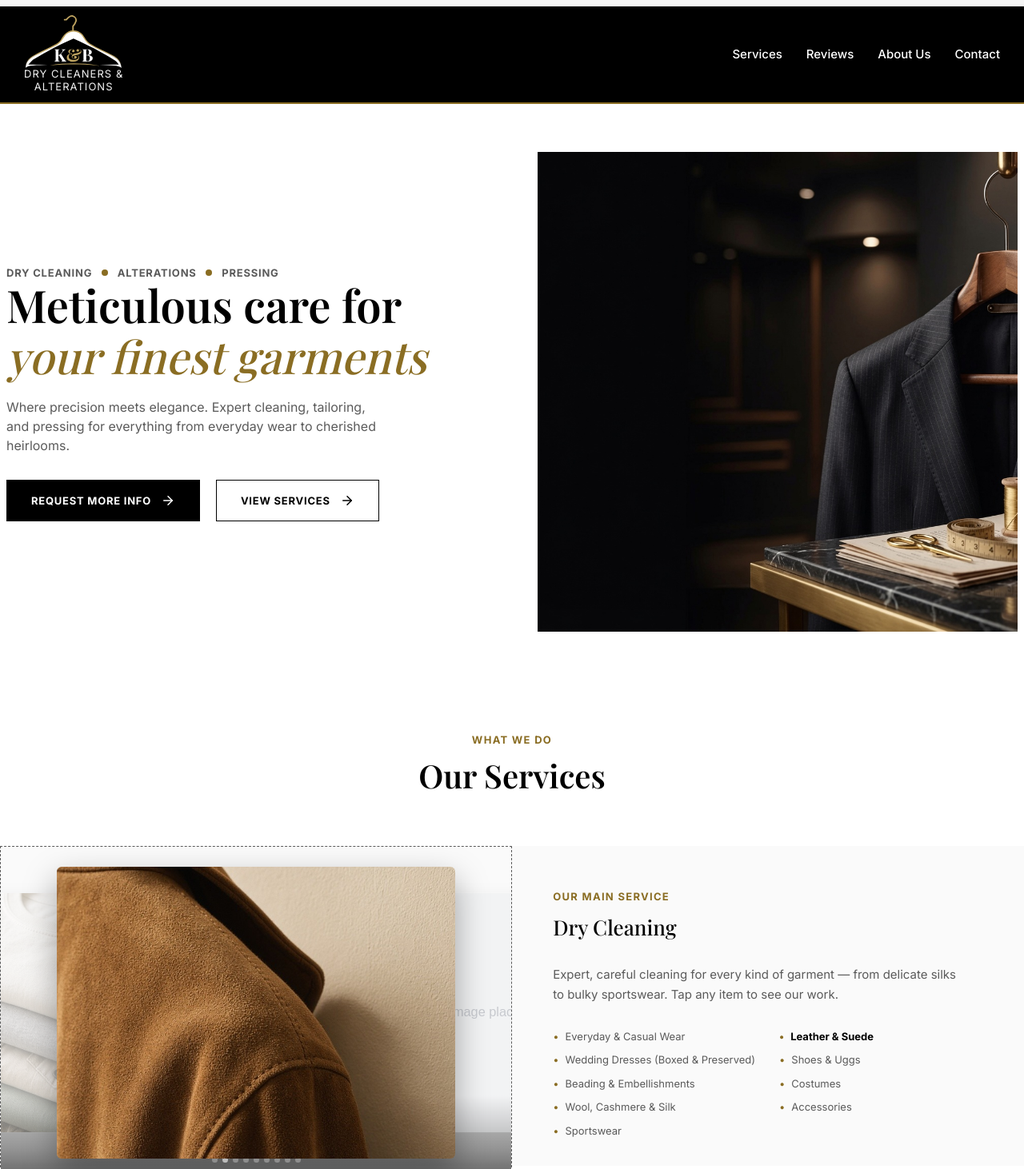
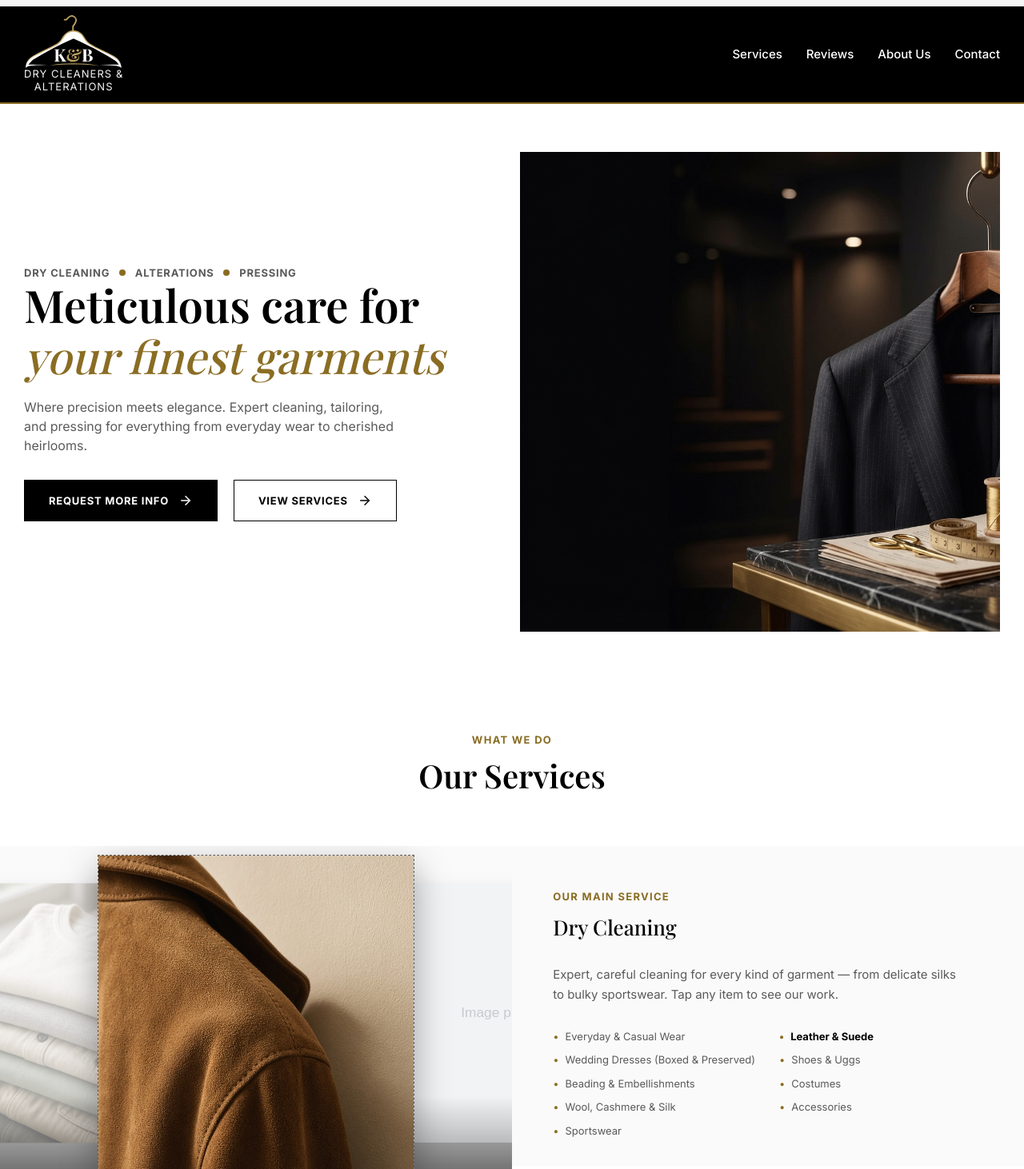
Before and after one commit to notEmmi/kandb, a React (Vite) app: page / in a window 1280 px wide. Shown: the part 28-1490 px from the top of the page at 80% size. Built offline with nearby package versions, Linux system fonts and the light colour scheme; a web font is replaced by a local one.

Commit message:
Refactor drycleaning media styles: remove border from default state and add dashed border to active slide for improved visibility

```diff
--- a/src/App.css
+++ b/src/App.css
@@ -184,7 +184,7 @@ section {
   padding: var(--space-12) 0;
 }
 
-.hero, .about, .contact-content {
+.hero, .about, .contact-content, .reviews {
   display: flex;
   flex-direction: row;
   align-items: center;
@@ -193,6 +193,7 @@ section {
   gap: clamp(2rem, 5vw, 6rem);
   width: 100%;
   margin: 0 auto;
+  padding: var(--space-12) var(--space-6);
 }
 
 .hero-content, .about-content, .contact-layout {
@@ -220,7 +221,6 @@ section {
   border: none;
 
 }
-
 
 /* ========================================
    Quick Contact
--- a/src/components/ServicesSection.css
+++ b/src/components/ServicesSection.css
@@ -29,7 +29,6 @@
 
 .drycleaning-media {
   height: 100%;
-  border: 1px dashed color-mix(in srgb, var(--primary) 60%, var(--muted) 40%);
   position: relative;
   overflow: hidden;
 }
@@ -38,16 +37,16 @@
   position: absolute;
   inset: 0;
   margin: auto;
-  width: 78%;
-  height: 88%;
+  height: 95%;
   object-fit: cover;
-  border-radius: 6px;
   box-shadow: 0 12px 32px rgba(0, 0, 0, 0.28);
   transition: transform 0.6s cubic-bezier(0.22, 1, 0.36, 1), opacity 0.6s ease;
 }
 
 .drycleaning-slide.is-active {
   box-shadow: 0 16px 40px rgba(0, 0, 0, 0.35);
+  border: 1px dashed color-mix(in srgb, var(--primary) 60%, var(--muted) 40%);
+
 }
 
 .drycleaning-overlay {
```
